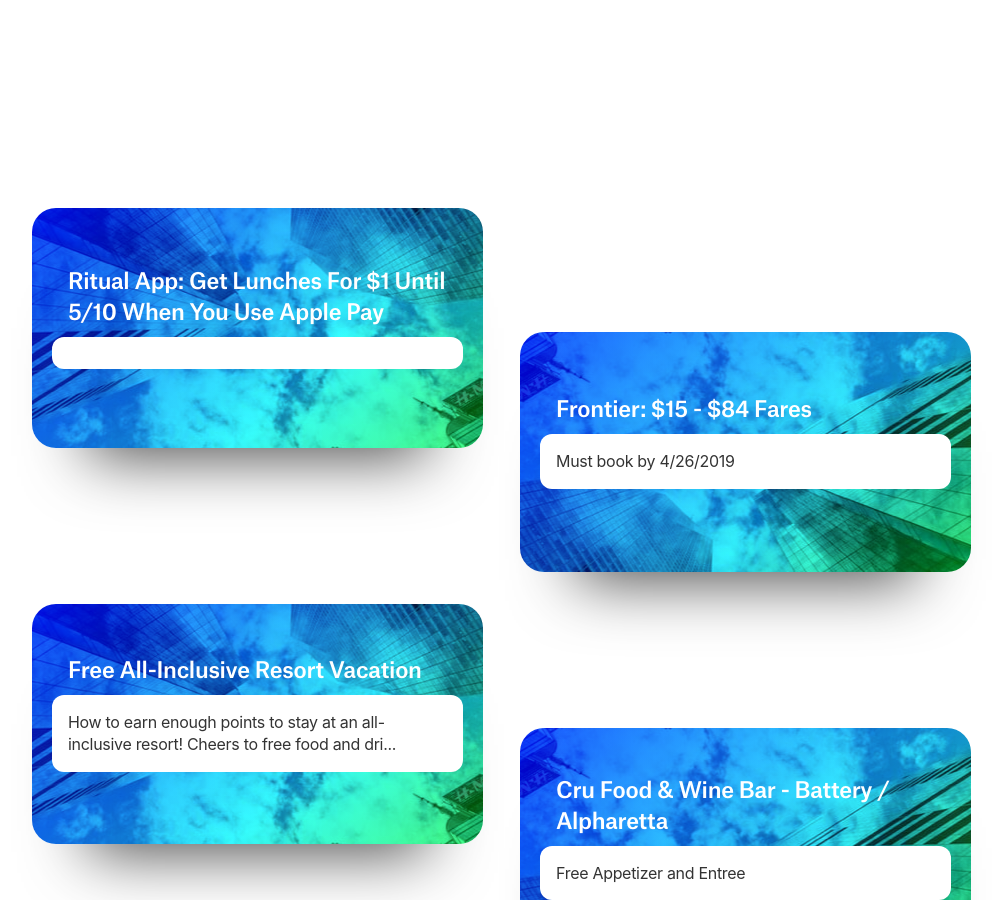
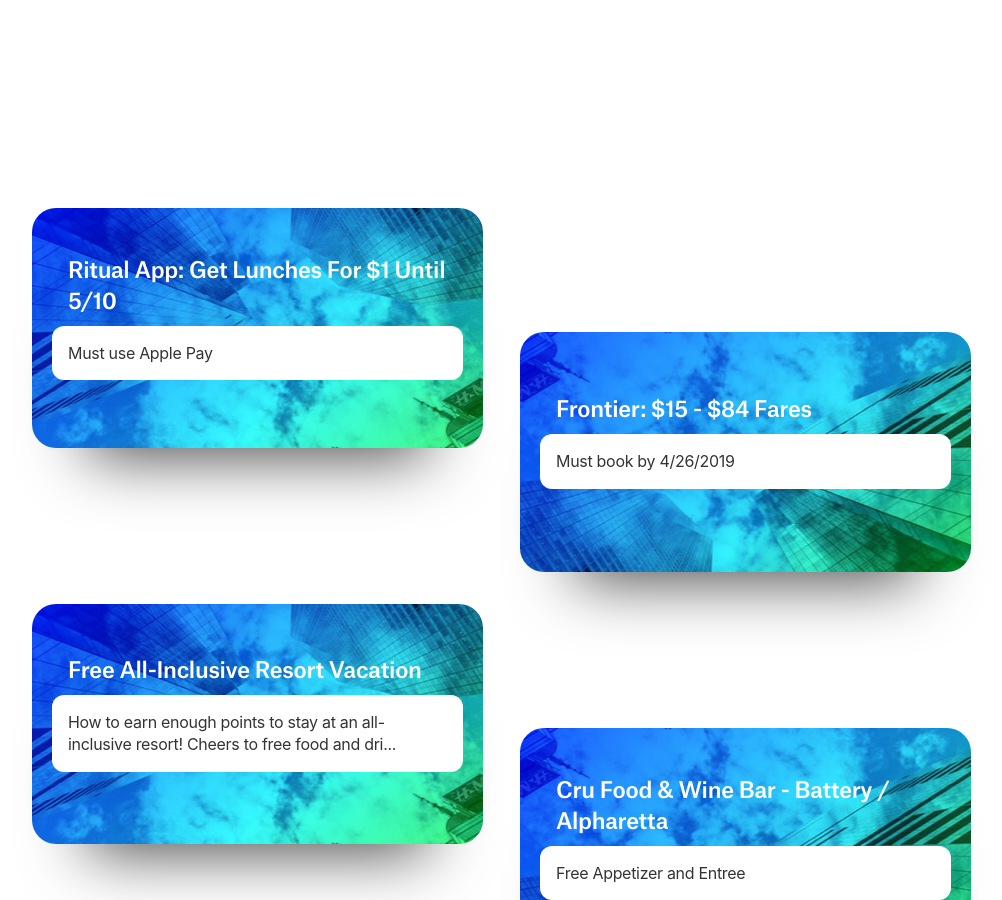
Before and after one commit to ohiosveryown/atldeals, a Jekyll site: the page built from index.html, in a window 1280 px wide and 900 px high, scrolled down 390 px. Shown: the whole window, without its empty margins (139-1141 px from the left). Built offline with Jekyll 4.4.1, drawn with Linux system fonts in a browser that asks for light colours; nearby versions of some CDN libraries.

Commit message:
Updated Ritual App Get Lunches For 1 Dollars Until 5 Slash 10 When You Use Apple Pay

```diff
--- a/_posts/2019-04-30-ritual-app-get-lunches-for-1-dollars-until-5-slash-10-when-you-use-apple-pay.markdown
+++ b/_posts/2019-04-30-ritual-app-get-lunches-for-1-dollars-until-5-slash-10-when-you-use-apple-pay.markdown
@@ -1,10 +1,11 @@
 ---
-title: 'Ritual App: Get Lunches For $1 Until 5/10 When You Use Apple Pay'
+title: 'Ritual App: Get Lunches For $1 Until 5/10'
 date: 2019-04-30 14:28:00 Z
 categories:
 - new
 - deals
 image: https://i.imgur.com/JxzWGOo.jpg
+description: 'Must use Apple Pay '
 ---
 
 [Ritual App: Get Lunches For $1 Until 5/10 When You Use Apple Pay + $10 Referral Bonus](https://invite.ritual.co/JENNIFER36712)
```
